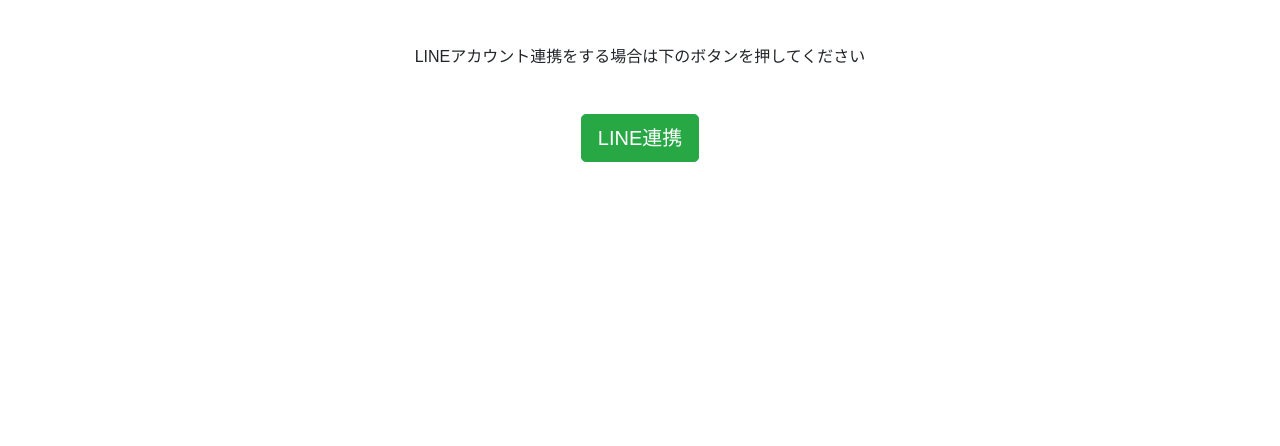
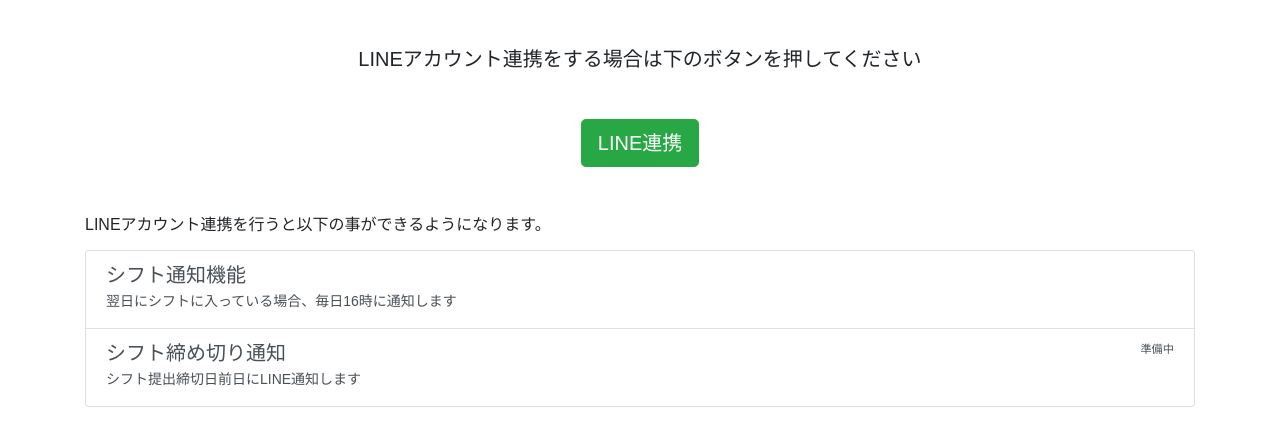
Before and after one commit to taku-y-9308/ShiftManagementApp, a Django app: page /line/ in a window 1280 px wide. Shown: the part 53-499 px from the top of the page. Run offline with Django 3.2, Linux system fonts and the light colour scheme; the visitor is signed in with stand-in values (Sample User, id 1); some libraries are stand-ins or nearby versions.

Commit message:
LINE追加画面に説明書きを追加 #40

```diff
--- a/templates/ShiftManagementApp/line.html
+++ b/templates/ShiftManagementApp/line.html
@@ -10,6 +10,24 @@ LINE連携
 {%endblock%}
 
 {% block contents%}
-<h6 class="text-center">LINEアカウント連携をする場合は下のボタンを押してください</h4>
+<h5 class="text-center">LINEアカウント連携をする場合は下のボタンを押してください</h4>
 <button type="button" class="btn btn-success btn-lg mt-5 d-block mx-auto" onclick="location.href='https://line.me/R/ti/p/%40012ztsml'">LINE連携</button>
+<div class="mt-5">
+    <h6>LINEアカウント連携を行うと以下の事ができるようになります。</h4>
+</div>
+<div class="list-group mt-3">
+    <a href="#" class="list-group-item list-group-item-action">
+      <div class="d-flex w-100 justify-content-between">
+        <h5 class="mb-1">シフト通知機能</h5>
+      </div>
+      <p class="mb-1">翌日にシフトに入っている場合、毎日16時に通知します</p>
+    </a>
+    <a href="#" class="list-group-item list-group-item-action">
+        <div class="d-flex w-100 justify-content-between">
+          <h5 class="mb-1">シフト締め切り通知</h5>
+          <small>準備中</small>
+        </div>
+        <p class="mb-1">シフト提出締切日前日にLINE通知します</p>
+      </a>
+  </div>
 {% endblock %}
```
